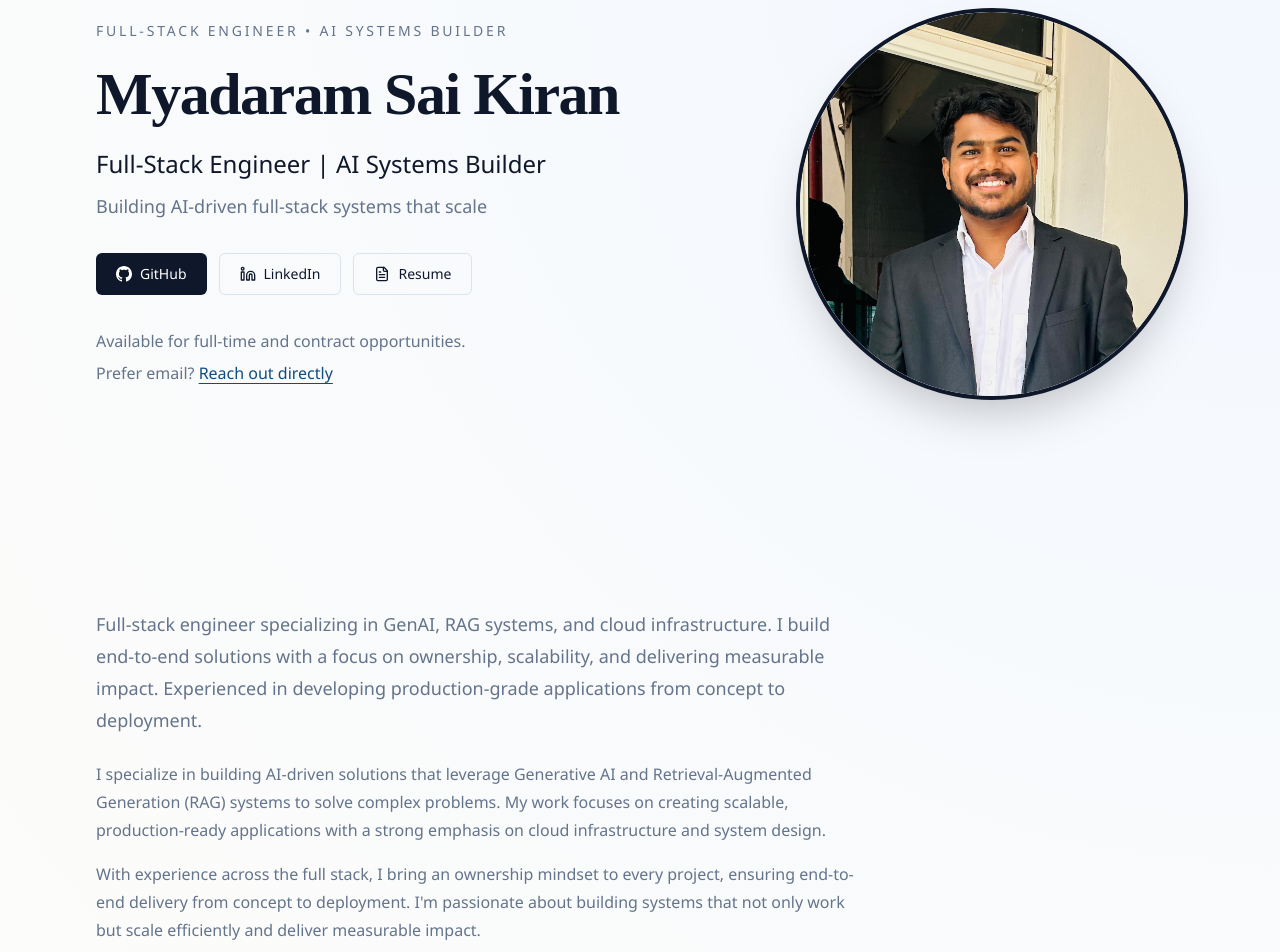
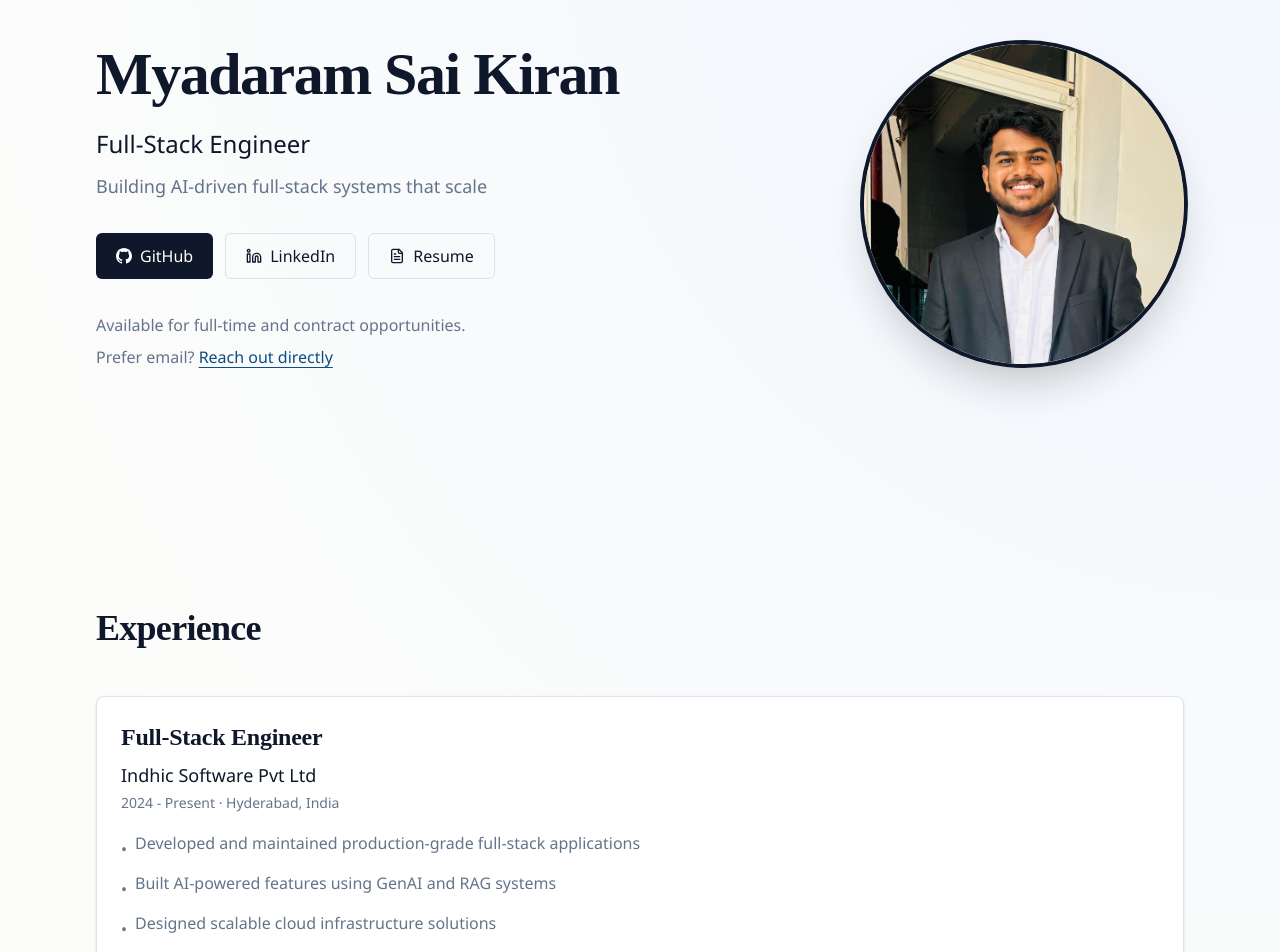
Before and after one commit to kiran7893/kiran7893.github.io, a Next.js app: page / in a window 1280 px wide. Shown: the part 120-1072 px from the top of the page. Built offline with nearby package versions, Linux system fonts and the light colour scheme.

Commit message:
fix: updated image

```diff
--- a/src/app/page.tsx
+++ b/src/app/page.tsx
@@ -1,5 +1,4 @@
 import { Hero } from "@/features/hero/Hero";
-import { About } from "@/features/about/About";
 import { Experience } from "@/features/experience/Experience";
 import { Projects } from "@/features/projects/Projects";
 import { Skills } from "@/features/skills/Skills";
@@ -9,7 +8,6 @@ export default function Home() {
   return (
     <>
       <Hero />
-      <About />
       <Experience />
       <Projects />
       <Skills />
--- a/src/components/layout/Header.tsx
+++ b/src/components/layout/Header.tsx
@@ -65,7 +65,7 @@ export const Header = () => {
       className={`
         fixed top-0 left-0 right-0 z-50
         transition-all duration-300 ease-out
-        ${scrolled ? 'bg-background/80 backdrop-blur-md shadow-sm' : 'bg-transparent'}
+        bg-background ${scrolled ? 'shadow-sm' : ''}
       `}
     >
       <nav className="container mx-auto px-4 sm:px-6 lg:px-8 max-w-6xl">
--- a/src/data/profile.ts
+++ b/src/data/profile.ts
@@ -44,7 +44,7 @@ export interface ProfileData {
 export const profileData: ProfileData = {
   name: 'Myadaram Sai Kiran',
   location: 'Hyderabad, Telangana, India',
-  role: 'Full-Stack Engineer | AI Systems Builder',
+  role: 'Full-Stack Engineer',
   tagline: 'Building AI-driven full-stack systems that scale',
   about:
     'Full-stack engineer specializing in GenAI, RAG systems, and cloud infrastructure. I build end-to-end solutions with a focus on ownership, scalability, and delivering measurable impact. Experienced in developing production-grade applications from concept to deployment.',
--- a/src/features/about/About.tsx
+++ b/src/features/about/About.tsx
@@ -7,24 +7,10 @@ export const About = () => {
     <Section id="about">
       <FadeIn>
         <div className="max-w-3xl">
-          <p className="text-lg leading-8 text-muted mb-6">
+          <h2 className="text-2xl font-bold mb-4">About</h2>
+          <p className="text-base leading-7 text-muted">
             {profileData.about}
           </p>
-          <div className="space-y-4">
-            <p className="text-base leading-7 text-muted">
-              I specialize in building AI-driven solutions that leverage
-              Generative AI and Retrieval-Augmented Generation (RAG) systems to
-              solve complex problems. My work focuses on creating scalable,
-              production-ready applications with a strong emphasis on cloud
-              infrastructure and system design.
-            </p>
-            <p className="text-base leading-7 text-muted">
-              With experience across the full stack, I bring an ownership mindset
-              to every project, ensuring end-to-end delivery from concept to
-              deployment. I'm passionate about building systems that not only
-              work but scale efficiently and deliver measurable impact.
-            </p>
-          </div>
         </div>
       </FadeIn>
     </Section>
--- a/src/features/experience/Experience.tsx
+++ b/src/features/experience/Experience.tsx
@@ -5,7 +5,7 @@ import { profileData } from '../../data/profile';
 
 export const Experience = () => {
   return (
-    <Section id="experience">
+    <Section id="experience" className="pt-0">
       <FadeIn>
         <h2 className="text-4xl mb-12">Experience</h2>
         <div className="space-y-8">
--- a/src/features/hero/Hero.tsx
+++ b/src/features/hero/Hero.tsx
@@ -26,41 +26,35 @@ export const Hero = () => {
   const openLink = (url: string) => window.open(url, '_blank', 'noopener,noreferrer');
 
   return (
-    <Section id="home" className="min-h-[85vh] flex items-center justify-center pt-0 pb-12 lg:py-0 -mt-24">
-      <div className="flex flex-col-reverse lg:flex-row items-center justify-between gap-12 lg:gap-16 w-full max-w-6xl mx-auto">
+    <Section id="home" className="min-h-[80vh] md:min-h-[85vh] flex items-center justify-center pt-0 pb-0 md:py-0 -mt-12 md:-mt-20 lg:-mt-24">
+      <div className="flex flex-col-reverse md:flex-row items-center justify-between gap-6 sm:gap-8 md:gap-12 lg:gap-16 w-full max-w-6xl mx-auto">
 
         {/* Text Content */}
-        <div className="flex-1 text-center lg:text-left">
+        <div className="flex-1 text-center md:text-left">
           <FadeIn>
-            <p className="text-xs sm:text-sm uppercase tracking-[0.2em] text-muted mb-4 font-medium">
-              Full-Stack Engineer • AI Systems Builder
-            </p>
-          </FadeIn>
-
-          <FadeIn delay={0.1}>
-            <h1 className="text-4xl sm:text-5xl lg:text-6xl font-bold mb-4 leading-tight">
+            <h1 className="text-3xl sm:text-4xl md:text-5xl lg:text-6xl font-bold mb-3 sm:mb-4 leading-tight">
               {profileData.name}
             </h1>
           </FadeIn>
 
-          <FadeIn delay={0.15}>
-            <p className="text-lg sm:text-xl lg:text-2xl text-foreground/90 mb-3">
+          <FadeIn delay={0.1}>
+            <p className="text-base sm:text-lg md:text-xl lg:text-2xl text-foreground/90 mb-2 sm:mb-3">
               {profileData.role}
             </p>
           </FadeIn>
 
-          <FadeIn delay={0.2}>
-            <p className="text-base sm:text-lg text-muted mb-8 max-w-xl mx-auto lg:mx-0 leading-relaxed">
+          <FadeIn delay={0.15}>
+            <p className="text-sm sm:text-base md:text-lg text-muted mb-6 sm:mb-8 max-w-xl mx-auto md:mx-0 leading-relaxed">
               {profileData.tagline}
             </p>
           </FadeIn>
 
-          <FadeIn delay={0.25}>
-            <div className="flex flex-wrap justify-center lg:justify-start gap-3 mb-8">
+          <FadeIn delay={0.2}>
+            <div className="flex flex-wrap justify-center md:justify-start gap-2 sm:gap-3 mb-6 sm:mb-8">
               <Button
                 variant="primary"
                 onClick={() => openLink(profileData.socialLinks.github)}
-                className="gap-2"
+                className="gap-2 text-sm sm:text-base"
               >
                 <GithubIcon className="w-4 h-4 shrink-0" />
                 GitHub
@@ -68,7 +62,7 @@ export const Hero = () => {
               <Button
                 variant="outline"
                 onClick={() => openLink(profileData.socialLinks.linkedin)}
-                className="gap-2"
+                className="gap-2 text-sm sm:text-base"
               >
                 <Linkedin className="w-4 h-4" aria-hidden />
                 LinkedIn
@@ -76,7 +70,7 @@ export const Hero = () => {
               <Button
                 variant="outline"
                 onClick={() => openLink(profileData.socialLinks.resume)}
-                className="gap-2"
+                className="gap-2 text-sm sm:text-base"
               >
                 <FileText className="w-4 h-4" aria-hidden />
                 Resume
@@ -84,8 +78,8 @@ export const Hero = () => {
             </div>
           </FadeIn>
 
-          <FadeIn delay={0.3}>
-            <div className="text-sm text-muted space-y-1">
+          <FadeIn delay={0.25}>
+            <div className="text-xs sm:text-sm text-muted space-y-1">
               <p>Available for full-time and contract opportunities.</p>
               <p>
                 Prefer email?{" "}
@@ -101,11 +95,11 @@ export const Hero = () => {
         <FadeIn delay={0.1} className="flex-shrink-0">
           <div className="relative">
             {/* Decorative ring */}
-            <div className="absolute -inset-3 rounded-full bg-gradient-to-br from-primary/20 via-primary/5 to-transparent blur-sm" />
+            <div className="absolute -inset-2 sm:-inset-3 rounded-full bg-gradient-to-br from-primary/20 via-primary/5 to-transparent blur-sm" />
             <div className="absolute -inset-1 rounded-full bg-gradient-to-br from-primary/10 to-transparent" />
 
             {/* Image container */}
-            <div className="relative w-56 h-56 sm:w-72 sm:h-72 lg:w-96 lg:h-96 rounded-full overflow-hidden ring-4 ring-background shadow-2xl">
+            <div className="relative w-32 h-32 sm:w-44 sm:h-44 md:w-56 md:h-56 lg:w-72 lg:h-72 xl:w-80 xl:h-80 rounded-full overflow-hidden ring-2 sm:ring-4 ring-background shadow-xl sm:shadow-2xl">
               <Image
                 src="/Image1.png"
                 alt={profileData.name}
```
